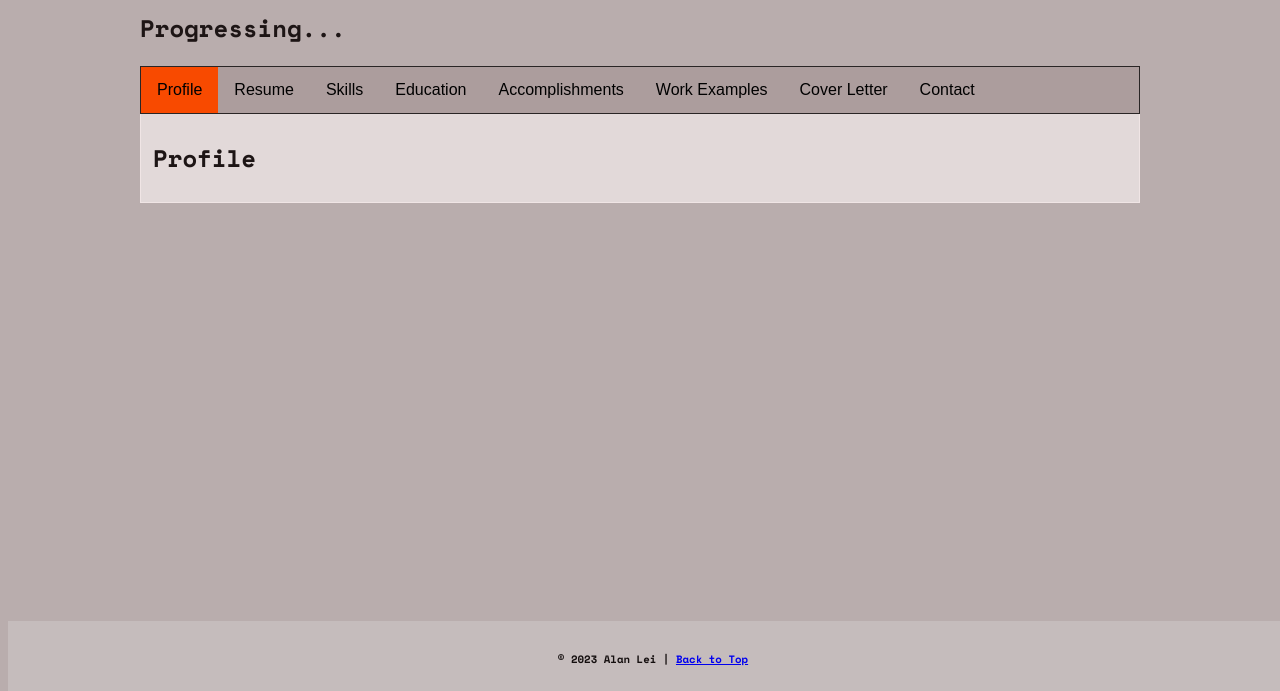
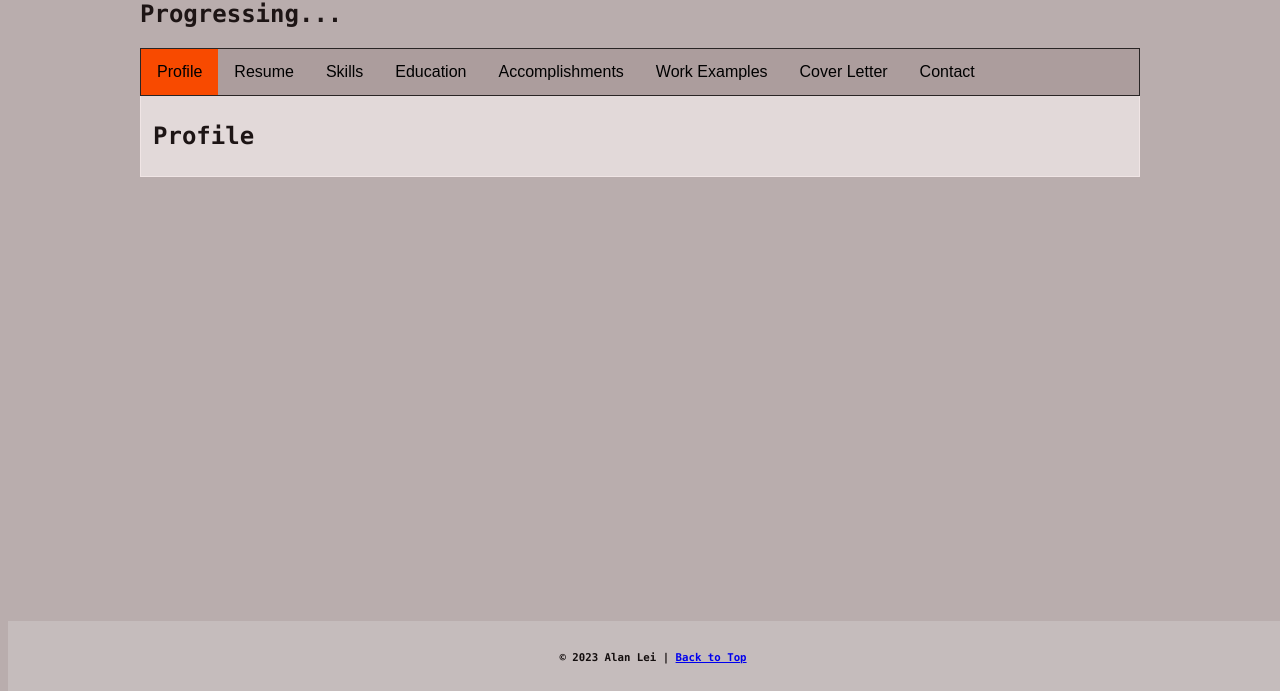
Before and after one commit to alandonglei2015/portfolio, a plain HTML site: page index.html in a window 1280 px wide. Shown: the part 109-800 px from the top of the page. Drawn offline with nearby package versions, Linux system fonts and the light colour scheme.

Commit message:
Update index.css

```diff
--- a/css/index.css
+++ b/css/index.css
@@ -1,5 +1,5 @@
 body {
-	font-family: "Space Mono", Lucida Console, Helvetica;
+	font-family: "Lucida Console", "Courier New", monospace;
     background-image: url("../data-uri/svg/svg_8874d.svg");
     background-color: #b9adad;
     color: rgb(29, 21, 21);
```
